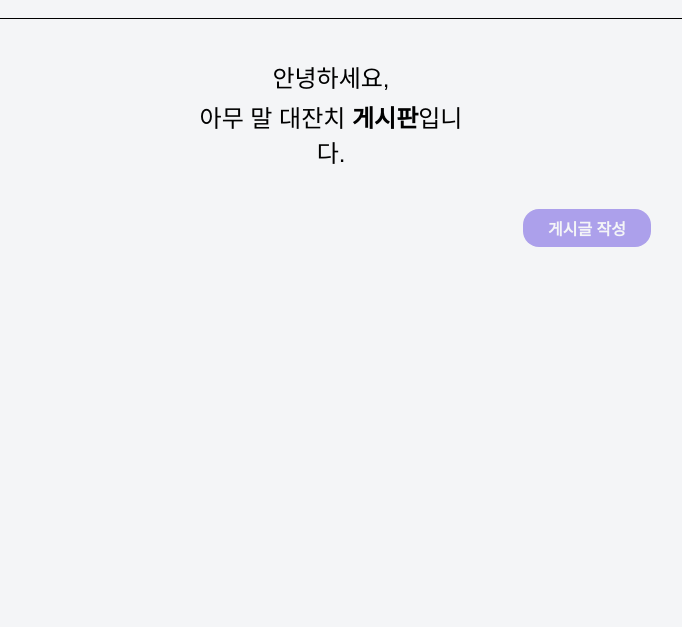
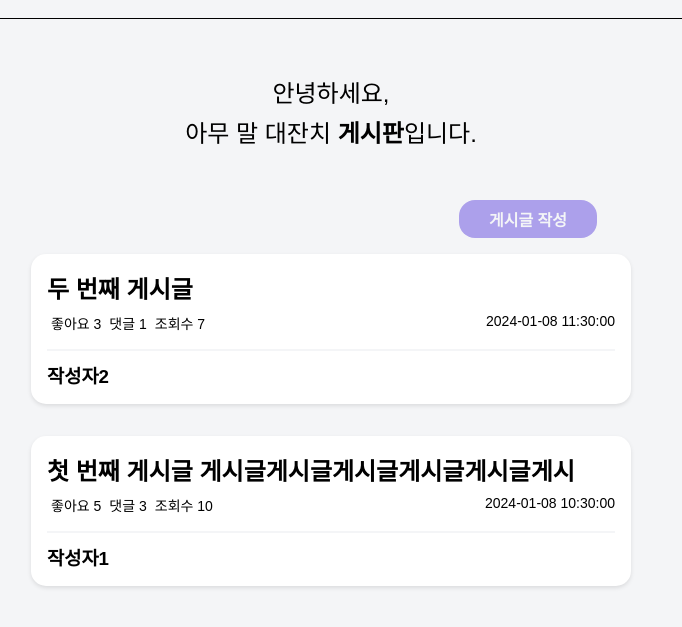
Before and after one commit to 100-hours-a-week/2-urung-lee-community-fe, a website: page src/pages/posts/list/posts.html in a window 1280 px wide. Shown: the part 85-712 px from the top of the page, without its empty margins (309-991 px from the left). Drawn offline with Linux system fonts and the light colour scheme.

Commit message:
[Feat] 게시글 조회 페이지

```diff
--- a/src/pages/posts/list/posts.css
+++ b/src/pages/posts/list/posts.css
@@ -2,7 +2,8 @@
     margin: 0;
     padding: 0;
     box-sizing: border-box;
-    background: #f4f5f7;
+    /*background: #f4f5f7;*/
+    /*background: white;*/
 }
 header{
     width: 100%;
@@ -17,7 +18,7 @@ header{
     margin: 0;
     padding: 0;
     box-sizing: border-box;
-    background: #f4f5f7;
+    /*background: #f4f5f7;*/
 }
 
 body{
@@ -48,6 +49,15 @@ h1{
     object-fit: cover;
 }
 
+.post-list {
+    width: 100%;
+    max-width: 1200px;
+    margin: 0 auto;
+    display: flex;
+    flex-direction: column;
+    gap: 1rem;
+    padding: 0.5rem;
+}
 .post-container {
     width: 100%;
     max-width: 300px;
@@ -68,84 +78,104 @@ h1{
 }
 
 .button-wrap{
-    padding-left: 65vw;
-    padding-right: 25vw;
+    display: flex;
+    justify-content: flex-end;
+    max-width: 138px;
+    margin-left: 60vw;
 }
 .write-button {
-    width: 100%;
+    width: auto;
+    min-width: 138px;
     height: 2.4rem;
-    padding: 0.25rem;
+    padding: 0.25rem 1rem;
     background-color: #ACA0EB;
     color: #f4f5f7;
     border: none;
-    /*padding: 0.75rem 2rem;*/
     border-radius: 16px;
     font-size: 1rem;
     font-weight: 700;
-    /*float: right;*/
+    /* 버튼 글 넘치지 않게 */
+    text-overflow: ellipsis;
+    overflow: hidden;
+    white-space: nowrap;
 }
 
 .write-button:hover {
     background-color: #7f6AEE;
 }
-
-/* 게시글 카드 스타일 */
-.post-card {
-    background-color: white;
-    border-radius: 8px;
-    padding: 20px;
-    margin-bottom: 20px;
-    box-shadow: 0 2px 4px rgba(0,0,0,0.05);
+.post-container {
+    max-width: 600px;
+    max-height: 181px;
+    margin: 0 auto;
+    padding: 15px;
 }
 
-.post-header {
-    margin-bottom: 15px;
+.post-card {
+    max-width: 600px;
+    max-height: 181px;
+    margin: 0 auto;
+    background: white;
+    border-radius: 15px;
+    padding: 16px;
+    box-shadow: 0 2px 4px rgba(0,0,0,0.1);
+    transition: transform 0.2s ease;
+    cursor: pointer;
+    margin-bottom: 2rem;
 }
 
-.post-title {
-    font-size: 18px;
-    margin-bottom: 8px;
+.post-card:hover {
+    transform: translateY(-2px);
+    box-shadow: 0 4px 8px rgba(0,0,0,0.1);
 }
 
-.post-meta {
+.post-content {
     display: flex;
-    gap: 15px;
-    color: #666;
-    font-size: 14px;
+    flex-direction: column;
+    font-size: 18px;
+    gap: 8px;
+    margin: 0;
+    border-bottom: 2px solid #f4f5f7;
 }
 
-.meta-item {
+.post-title{
+    background-color: white;
+    font-size: 1rem;
+    margin: 0;
+    background-color: white;
+    /* 텍스트 제한 관련 속성  */
+    white-space: nowrap;
+    overflow: hidden;
+    text-overflow: ellipsis;
+    max-width: 100%
+}
+
+.post-info {
     display: flex;
-    align-items: center;
-    gap: 4px;
+    justify-content: space-between;
+    width: 100%;
+    background-color: white;
+}
+
+.post-stats {
+    background-color: white;
+    padding-bottom: 16px;
 }
 
 .post-date {
     margin-left: auto;
+    font-size: 14px;
+    text-align: right;
+    background-color: white;
 }
 
-.post-content {
+.stat-item {
     display: flex;
-    gap: 15px;
+    align-items: center;
+    gap: 4px;
+    font-size: 14px;
+    background-color: white;
 }
 
-.user-avatar {
-    width: 40px;
-    height: 40px;
-    border-radius: 50%;
-    overflow: hidden;
-    flex-shrink: 0;
+.write-user {
+    padding-top: 10px;
 }
-
-.user-avatar img {
-    width: 100%;
-    height: 100%;
-    object-fit: cover;
-}
-
-.content-text {
-    flex-grow: 1;
-    font-size: 16px;
-    line-height: 1.5;
-    color: #333;
-}
--- a/src/pages/posts/list/posts.html
+++ b/src/pages/posts/list/posts.html
@@ -20,7 +20,6 @@
             <div class="welcome-message">
                 <p>안녕하세요,</p>
                 <p>아무 말 대잔치 <strong>게시판</strong>입니다.</p>
-                <!--            <button class="write-button">게시글 작성</button>-->
             </div>
         </div>
     </section>
@@ -29,11 +28,34 @@
             <button class="write-button">게시글 작성</button>
         </div>
     </section>
-    <div class="post-list">
-
-    </div>
+    <div class="post-list"></div>
+<!--    <div class="post-container">-->
+<!--        <article class="post-card">-->
+<!--            <div class="post-content">-->
+<!--                <div class="post-title">-->
+<!--                    <h2>제목1</h2>-->
+<!--                </div>-->
+<!--                <div class="post-info">-->
+<!--                    <div class="post-stats">-->
+<!--                        <span class="stat-item">-->
+<!--                            <i class="icon-like"></i>-->
+<!--                            <span> 좋아요 0</span>-->
+<!--                            <i class="icon-comment"></i>-->
+<!--                            <span> 댓글 0</span>-->
+<!--                            <i class="icon-views"></i>-->
+<!--                            <span> 조회수 0</span>-->
+<!--                        </span>-->
+<!--                    </div>-->
+<!--                    <span class="post-date">yyyy-mm-dd hh:mm:ss</span>-->
+<!--                </div>-->
+<!--            </div>-->
+<!--            <div class="write-user">-->
+<!--                <h3>작성자 0</h3>-->
+<!--            </div>-->
+<!--        </article>-->
+<!--    </div>-->
 
 </main>
-<!--<script src="/src/pages/posts/list/posts.js"></script>-->
+<script src="/src/pages/posts/list/posts.js"></script>
 </body>
 </html>
--- /dev/null
+++ b/src/pages/posts/list/posts.js
@@ -0,0 +1,109 @@
+const posts = [
+    {
+        id: 1,
+        title: "첫 번째 게시글 게시글게시글게시글게시글게시글게시글게시글게시글게시글게시글게시글게시글게시글",
+        likes: 5,
+        comments: 3,
+        views: 10,
+        date: "2024-01-08 10:30:00",
+        author: "작성자1"
+    },
+    {
+        id: 2,
+        title: "두 번째 게시글",
+        likes: 3,
+        comments: 1,
+        views: 7,
+        date: "2024-01-08 11:30:00",
+        author: "작성자2"
+    }
+];
+
+// 게시글 HTML 생성 함수
+function createPostElement(post) {
+    // NOTE: 제목 길이 제한 26자
+    const truncatedTitle = post.title.length > 26
+    ? post.title.substring(0, 26) : post.title;
+
+    return `
+        <article class="post-card" data-post-id="${post.id}">
+            <div class="post-content">
+                <div class="post-title">
+                    <h2>${truncatedTitle}</h2>
+                </div>
+                <div class="post-info">
+                    <div class="post-stats">
+                        <span class="stat-item">
+                            <i class="icon-like"></i>
+                            <span> 좋아요 ${post.likes}</span>
+                            <i class="icon-comment"></i>
+                            <span> 댓글 ${post.comments}</span>
+                            <i class="icon-views"></i>
+                            <span> 조회수 ${post.views}</span>
+                        </span>
+                    </div>
+                    <span class="post-date">${post.date}</span>
+                </div>
+            </div>
+            <div class="write-user">
+                <h3>${post.author}</h3>
+            </div>
+        </article>
+    `;
+}
+
+// 게시글 목록을 표시하는 함수
+function displayPosts(posts) {
+    const postsContainer = document.querySelector('.posts-list');
+    // 최신순으로 정렬 (date 기준)
+    const sortedPosts = [...posts].sort((a, b) =>
+        new Date(b.date) - new Date(a.date)
+    );
+
+    // 기존 게시글들 초기화
+    postsContainer.innerHTML = '';
+
+    // 정렬된 게시글들 추가
+    sortedPosts.forEach(post => {
+        const postHtml = createPostElement(post);
+        postsContainer.insertAdjacentHTML('beforeend', postHtml);
+    });
+}
+
+// 새 게시글 추가 함수
+function addNewPost(post) {
+    posts.push(post);
+    displayPosts(posts);
+}
+
+// 초기 화면 로드 시 게시글 표시
+document.addEventListener('DOMContentLoaded', () => {
+    // HTML에 posts-list div 추가
+    const mainSection = document.querySelector('main');
+    const postsListDiv = document.createElement('div');
+    postsListDiv.className = 'posts-list';
+    mainSection.appendChild(postsListDiv);
+
+    // 게시글 표시
+    displayPosts(posts);
+
+    // 게시글 작성 버튼 클릭 이벤트 처리
+    document.querySelector('.button-wrap').addEventListener('click', (e) => {
+        const writeButton = document.querySelector('.write-button');
+        writeButton.addEventListener('click', () => {
+            window.location.href = '/src/pages/posts/create/makePost.html';
+        });
+    });
+
+    // 게시글 클릭 이벤트 처리
+    document.querySelector('.posts-list').addEventListener('click', (e) => {
+        const postCard = e.target.closest('.post-card');
+        if (postCard) {
+            const postId = postCard.dataset.postId;
+            // 상세 페이지로 이동
+            window.location.href = `/posts/detail/${postId}`;
+        }
+    });
+
+
+});
```
Also changed, not shown: src/pages/auth/signin/signin.html (+1 -1 lines), src/pages/posts/create/makePost.html (+16 -0 lines).
